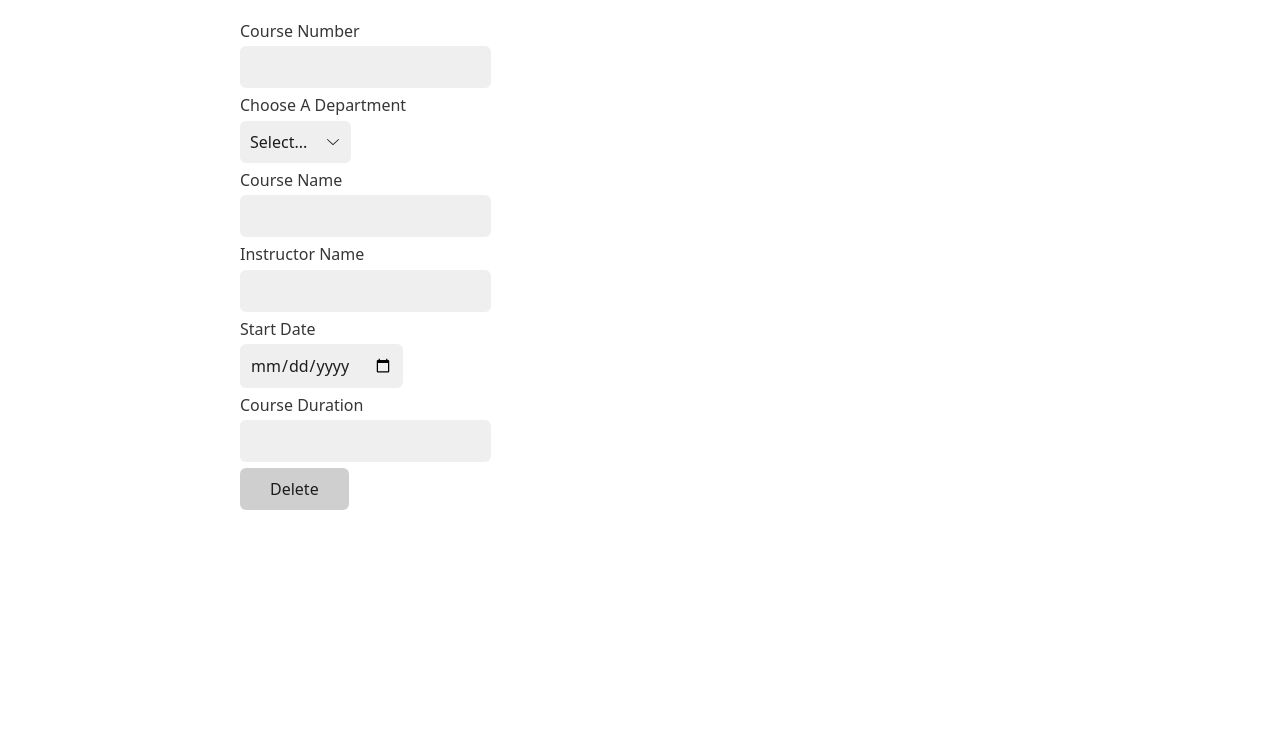
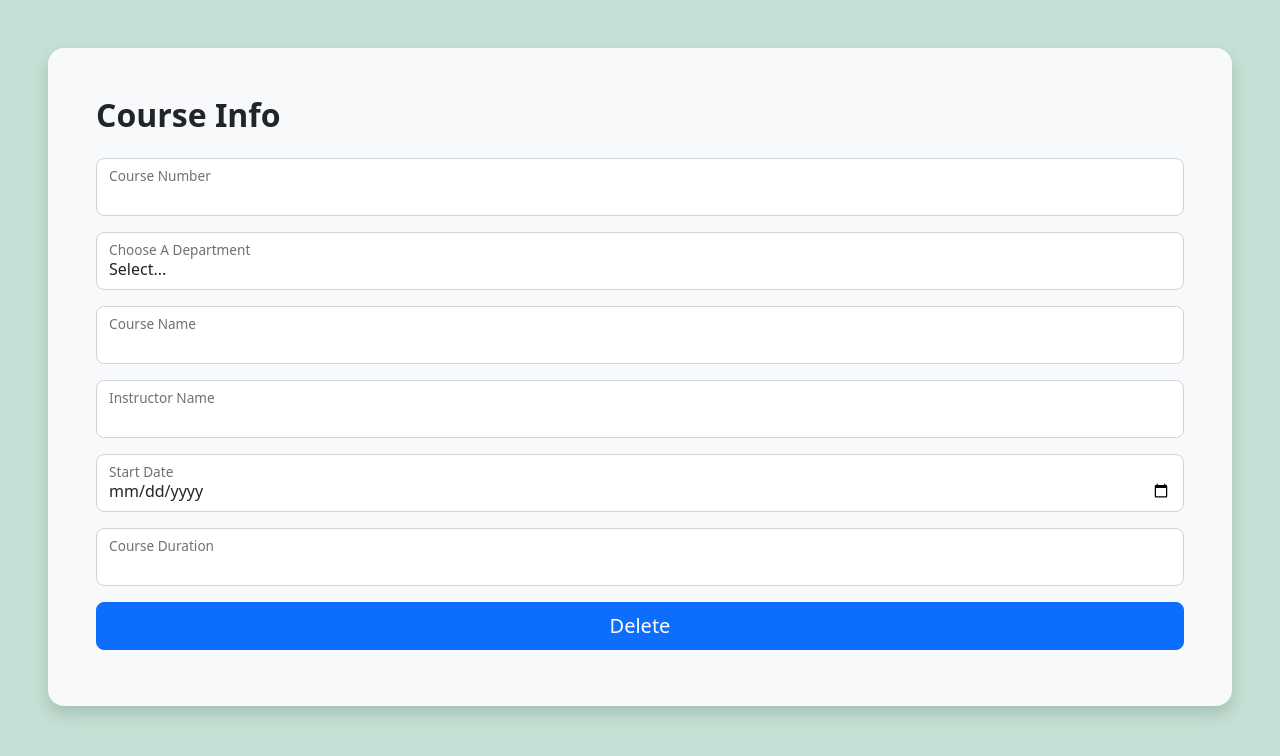
Before and after one commit to snk-99/Workbook-7, a plain HTML site: page assets-courses/delete-course.html in a window 1280 px wide. Drawn offline with nearby package versions, Linux system fonts and the light colour scheme; no server answers.

Commit message:
delete ui improved

```diff
--- a/assets-courses/delete-course.html
+++ b/assets-courses/delete-course.html
@@ -5,39 +5,60 @@
     <meta charset="UTF-8">
     <meta http-equiv="X-UA-Compatible" content="IE=edge">
     <meta name="viewport" content="width=device-width, initial-scale=1.0">
-    <link rel="stylesheet" href="https://cdn.jsdelivr.net/npm/water.css@2/out/water.css">
+    <!-- <link rel="stylesheet" href="https://cdn.jsdelivr.net/npm/water.css@2/out/water.css"> -->
+    <link href="https://cdn.jsdelivr.net/npm/bootstrap@5.2.2/dist/css/bootstrap.min.css" rel="stylesheet"
+        integrity="sha384-Zenh87qX5JnK2Jl0vWa8Ck2rdkQ2Bzep5IDxbcnCeuOxjzrPF/et3URy9Bv1WTRi" crossorigin="anonymous">
     <title>Document</title>
 </head>
 
-<body>
+<body class="position-static d-block p-5 bg-success bg-opacity-25">
+    <div class="modal-dialog bg-light rounded-4 " role="document">
+        <div class="modal-content rounded-4 shadow">
+            <div class="modal-header p-5 pb-4 border-bottom-0">
+
+                <h1 class="fw-bold mb-0 fs-2">Course Info</h1>
+                <!-- <button type="button" class="btn-close" data-bs-dismiss="modal" aria-label="Close"></button> -->
+            </div>
+
+            <div class="modal-body p-5 pt-0">
                 <form>
+                    <div class="form-floating mb-3">
+                        <input type="number" name="course-num" id="course-num" class="form-control rounded-3">
                         <label for="course-num">Course Number</label>
-        <input type="number" name="course-num" id="course-num">
-
-        <label for="cdepartment-list">Choose A Department</label>
-        <select name="department-name" id="department-list">
+                    </div>
+                    <div class="form-floating mb-3">
+                        <select name="department-name" id="department-list" class="form-control rounded-3">
                             <option>Select...</option>
                             <option value="CompSci">CompSci</option>
                             <option value="Math">Math</option>
                             <option value="English">English</option>
                             <option value="Finance">Finance</option>
                         </select>
+                        <label for="cdepartment-list">Choose A Department</label>
 
+                    </div>
+                    <div class="form-floating mb-3">
+                        <input type="text" id="course-name" class="form-control rounded-3">
                         <label for="course-name">Course Name</label>
-        <input type="text" id="course-name">
+                    </div>
+                    <div class="form-floating mb-3">
+                        <input type="text" id="instructor" class="form-control rounded-3">
+                        <label for="instructor">Instructor Name</label>
+                    </div>
+                    <div class="form-floating mb-3">
+                        <input type="date" id="start-date" class="form-control rounded-3">
+                        <label for="start-date">Start Date</label>
+                    </div>
+                    <div class="form-floating mb-3">
+                        <input type="number" id="num-days" class="form-control rounded-3">
+                        <label for="num-days">Course Duration</label>
+                    </div>
+                    <button class="w-100 mb-2 btn btn-lg rounded-3 btn-primary" type="submit">Delete</button>
+                </form>
+            </div>
+        </div>
+    </div>
 
-        <label for="instructor">Instructor Name</label>
-        <input type="text" id="instructor">
-
-        <label for="start-date">Start Date</label>
-        <input type="date" id="start-date">
-
-        <label for="num-days">Course Duration</label>
-        <input type="number" id="num-days">
-
-        <button>Delete</button>
-        <p id="message-to-user"></p>
-    </form>
     <script src="./scripts/delete-course.js"></script>
 </body>
 
```
Lines whose indentation alone changed are shown as unchanged.
